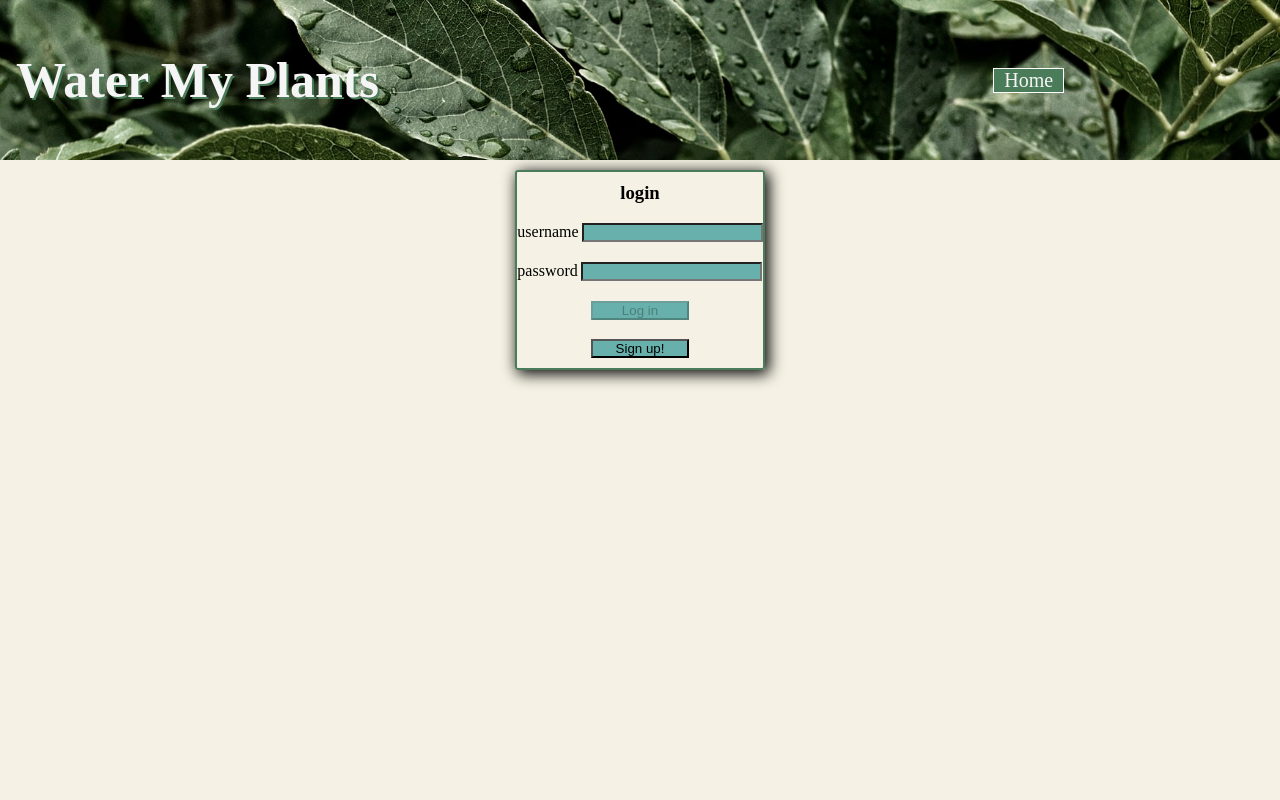
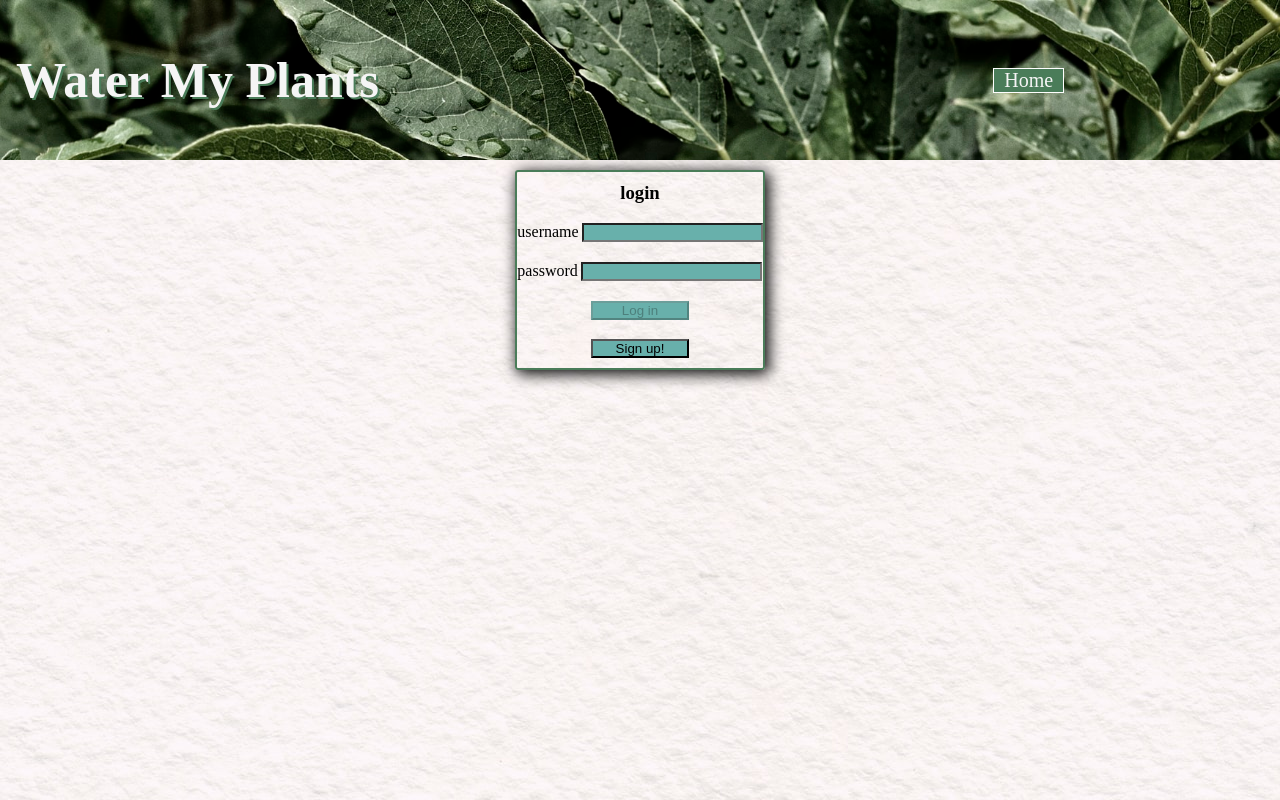
Before and after one commit to ft-water-my-plants-5/front-end, a React (Create React App) app in the folder water-my-plants-app/: page / in a window 1280 px wide. Built offline with nearby package versions, Linux system fonts and the light colour scheme.

Commit message:
added background image

```diff
--- a/water-my-plants-app/src/index.css
+++ b/water-my-plants-app/src/index.css
@@ -14,6 +14,7 @@ html{
 
 body{
   font-size: 1.6rem;
+  background-image: url(./images/background.jpeg);
   background-color: #f5f1e4;
 }
 
```
Also changed, not shown: water-my-plants-app/src/images/background.jpeg (added).
